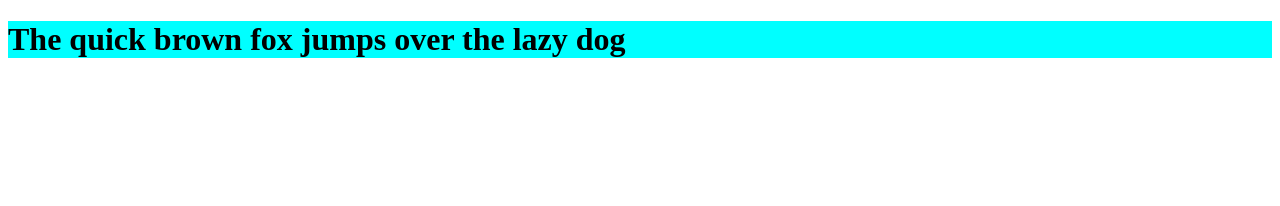
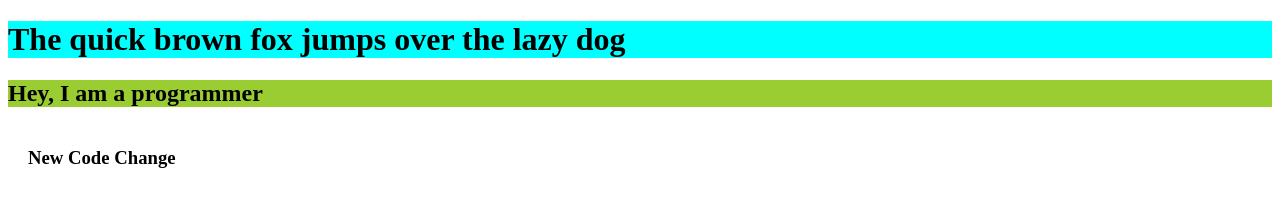
Before and after one commit to Shuvo-73/my-second-repo, a plain HTML site: page index.html in a window 1280 px wide. Drawn offline with Linux system fonts and the light colour scheme.

Commit message:
added new

```diff
--- a/index.html
+++ b/index.html
@@ -9,5 +9,7 @@
 </head>
 <body>
     <h1>The quick brown fox jumps over the lazy dog</h1>
+    <h2>Hey, I am a programmer</h2>
+    <h3>New Code Change</h3>
 </body>
 </html>
--- a/style.css
+++ b/style.css
@@ -1,3 +1,10 @@
 h1{
     background-color: aqua;
 }
+h2{
+    background-color: yellowgreen;
+}
+h3{
+    text-align: left;
+    padding: 20px;
+}
```
